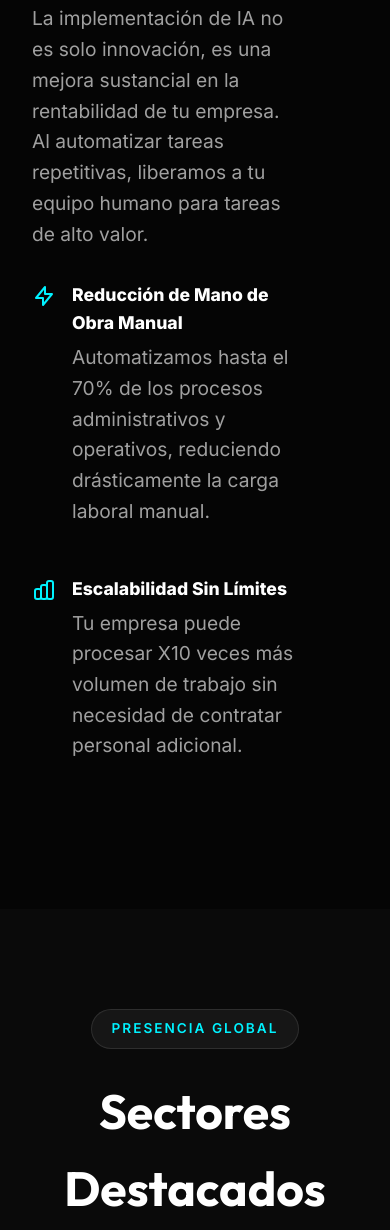
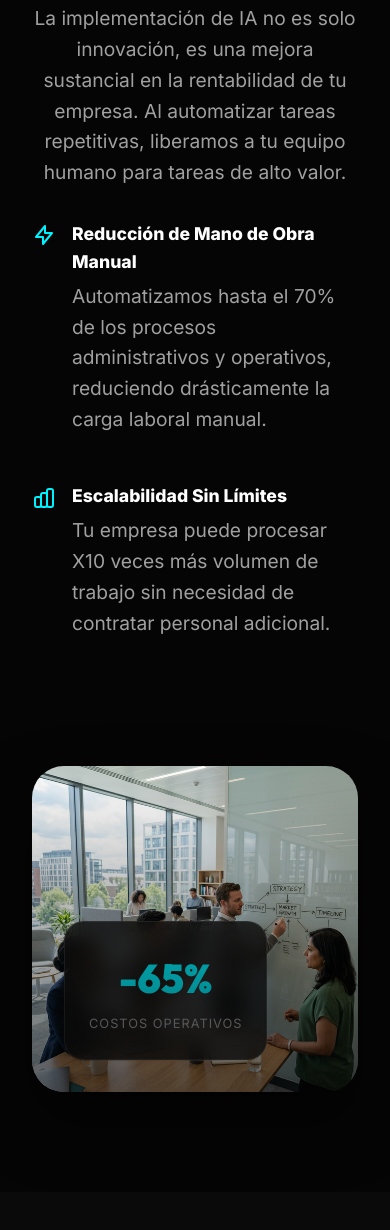
Before and after one commit to Nneiras/Genbai-Web, a website built with Vite: page index.html in a window 390 px wide. Shown: the part 4720-5950 px from the top of the page. Built offline with nearby package versions, Linux system fonts and the light colour scheme; no server answers.

Commit message:
style: Fix Efficiency image scaling, contact form responsiveness, and add placeholder to industry select

```diff
--- a/index.html
+++ b/index.html
@@ -399,7 +399,8 @@
           </div>
           <div class="form-group">
             <label for="industry">Industria</label>
-            <select id="industry" name="industry">
+            <select id="industry" name="industry" required>
+              <option value="" disabled selected>Selecciona tu industria...</option>
               <option value="contable">Estudio Contable</option>
               <option value="medico">Sector Médico</option>
               <option value="servicios">Servicios B2B</option>
--- a/src/styles/main.css
+++ b/src/styles/main.css
@@ -1046,6 +1046,28 @@ html:not([data-theme="light"]) .moon-icon {
     height: auto;
   }
 
+  .efficiency-content {
+    grid-template-columns: 1fr;
+    text-align: center;
+    gap: 3rem;
+  }
+
+  .efficiency-image {
+    width: 100%;
+    max-width: 100%;
+    margin: 2rem auto 0;
+  }
+
+  .efficiency-image img {
+    border-radius: 24px;
+  }
+
+  .benefit-list {
+    text-align: left;
+    max-width: 500px;
+    margin: 2rem auto 0;
+  }
+
   .about-grid,
   .contact-card {
     grid-template-columns: 1fr;
@@ -1126,7 +1148,12 @@ html:not([data-theme="light"]) .moon-icon {
   .contact-card {
     padding: 1.5rem;
     width: 100%;
+    margin: 0;
+    border-radius: 24px;
     box-sizing: border-box;
+    display: flex;
+    flex-direction: column;
+    gap: 2rem;
   }
 
   .contact-info {
@@ -1135,6 +1162,10 @@ html:not([data-theme="light"]) .moon-icon {
 
   .contact-form {
     padding: 0;
+  }
+
+  .efficiency-image {
+    max-width: 100%;
   }
 
   .slider-track .service-card,
```
